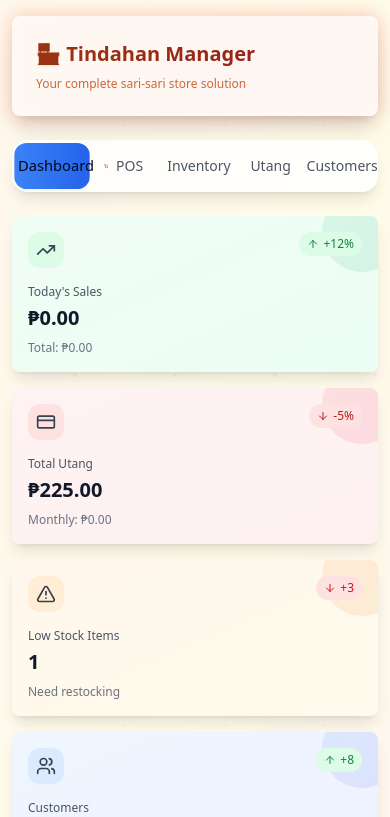
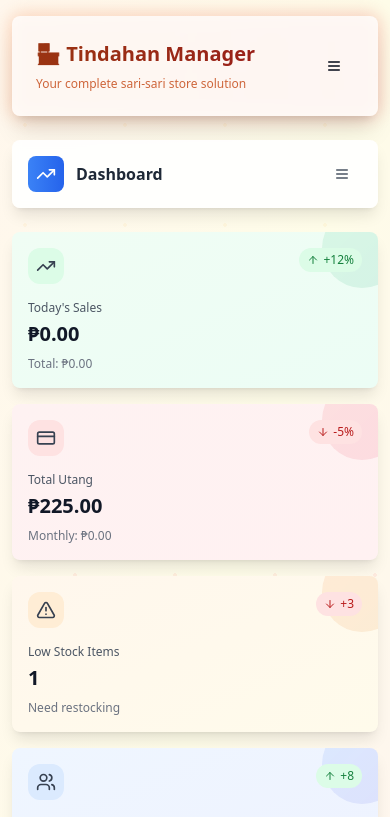
Before and after one commit to jsephandrade/tindahan-utang-tracker, a React (Vite) app: page / in a window 390 px wide. Shown: the top 817 px of the page. Built offline with nearby package versions, Linux system fonts and the light colour scheme.

Commit message:
Reverted to commit dada83f097ef6a1bf13464d7f34219eb440d87c9

```diff
--- a/src/pages/Index.tsx
+++ b/src/pages/Index.tsx
@@ -8,7 +8,9 @@ import {
   Users,
   CreditCard,
   TrendingUp,
-  AlertTriangle
+  AlertTriangle,
+  Menu,
+  X
 } from "lucide-react";
 import { Button } from "@/components/ui/button";
 import Dashboard from "@/components/Dashboard";
@@ -18,6 +20,7 @@ import UtangManagement from "@/components/UtangManagement";
 import CustomerManagement from "@/components/CustomerManagement";
 
 const Index = () => {
+  const [isMobileMenuOpen, setIsMobileMenuOpen] = useState(false);
   const [activeTab, setActiveTab] = useState("dashboard");
 
   const tabs = [
@@ -53,6 +56,16 @@ const Index = () => {
                     Your complete sari-sari store solution
                   </p>
                 </div>
+
+                {/* Mobile Menu Toggle */}
+                <Button
+                  variant="ghost"
+                  size="sm"
+                  className="sm:hidden"
+                  onClick={() => setIsMobileMenuOpen(!isMobileMenuOpen)}
+                >
+                  {isMobileMenuOpen ? <X className="h-5 w-5" /> : <Menu className="h-5 w-5" />}
+                </Button>
               </div>
             </CardContent>
           </Card>
@@ -60,9 +73,10 @@ const Index = () => {
 
         {/* Main Content */}
         <Tabs value={activeTab} onValueChange={setActiveTab} className="w-full">
-          {/* Navigation */}
+          {/* Enhanced Mobile-First Navigation */}
           <div className="relative mb-6">
-            <TabsList className="grid w-full grid-cols-5 bg-white/80 backdrop-blur-sm shadow-lg border-0 h-auto p-1 rounded-2xl">
+            {/* Desktop Navigation */}
+            <TabsList className="hidden sm:grid w-full grid-cols-5 bg-white/80 backdrop-blur-sm shadow-lg border-0 h-auto p-1 rounded-2xl">
               {tabs.map((tab) => {
                 const isActive = activeTab === tab.value;
                 return (
@@ -83,6 +97,94 @@ const Index = () => {
                 );
               })}
             </TabsList>
+
+            {/* Mobile Navigation */}
+            <div className="sm:hidden">
+              {/* Active Tab Display */}
+              <Card className="bg-white/90 backdrop-blur-sm shadow-lg border-0 mb-3">
+                <CardContent className="p-4">
+                  <div className="flex items-center justify-between">
+                    <div className="flex items-center gap-3">
+                      {(() => {
+                        const currentTab = tabs.find(t => t.value === activeTab);
+                        return currentTab ? (
+                          <>
+                            <div className={`p-2 rounded-lg bg-gradient-to-r ${currentTab.color}`}>
+                              <currentTab.icon className="h-5 w-5 text-white" />
+                            </div>
+                            <span className="font-semibold text-gray-800">{currentTab.label}</span>
+                          </>
+                        ) : null;
+                      })()}
+                    </div>
+                    <Button
+                      variant="ghost"
+                      size="sm"
+                      onClick={() => setIsMobileMenuOpen(!isMobileMenuOpen)}
+                      className="text-gray-600"
+                    >
+                      <Menu className="h-5 w-5" />
+                    </Button>
+                  </div>
+                </CardContent>
+              </Card>
+
+              {/* Mobile Menu Overlay */}
+              {isMobileMenuOpen && (
+                <div className="fixed inset-0 bg-black/50 backdrop-blur-sm z-50 animate-fade-in">
+                  <div className="absolute inset-x-0 top-0 bg-white rounded-b-3xl shadow-2xl animate-slide-in-right">
+                    <div className="p-6">
+                      <div className="flex items-center justify-between mb-6">
+                        <h3 className="text-lg font-semibold text-gray-800">Navigation</h3>
+                        <Button
+                          variant="ghost"
+                          size="sm"
+                          onClick={() => setIsMobileMenuOpen(false)}
+                        >
+                          <X className="h-5 w-5" />
+                        </Button>
+                      </div>
+
+                      <div className="grid gap-3">
+                        {tabs.map((tab) => {
+                          const isActive = activeTab === tab.value;
+                          return (
+                            <button
+                              key={tab.value}
+                              onClick={() => {
+                                setActiveTab(tab.value);
+                                setIsMobileMenuOpen(false);
+                              }}
+                              className={`
+                                w-full flex items-center gap-4 p-4 rounded-2xl transition-all duration-300 text-left
+                                ${isActive
+                                  ? `bg-gradient-to-r ${tab.color} text-white shadow-lg transform scale-105`
+                                  : 'bg-gray-50 hover:bg-orange-50 text-gray-700 hover:text-orange-800'
+                                }
+                              `}
+                            >
+                              <div className={`p-2 rounded-lg ${isActive ? 'bg-white/20' : 'bg-white'}`}>
+                                <tab.icon className={`h-5 w-5 ${isActive ? 'text-white' : 'text-gray-600'}`} />
+                              </div>
+                              <div>
+                                <div className="font-medium">{tab.label}</div>
+                                <div className={`text-xs ${isActive ? 'text-white/80' : 'text-gray-500'}`}>
+                                  {tab.value === 'dashboard' && 'Overview & Analytics'}
+                                  {tab.value === 'pos' && 'Point of Sale System'}
+                                  {tab.value === 'inventory' && 'Stock Management'}
+                                  {tab.value === 'utang' && 'Credit Tracking'}
+                                  {tab.value === 'customers' && 'Customer Database'}
+                                </div>
+                              </div>
+                            </button>
+                          );
+                        })}
+                      </div>
+                    </div>
+                  </div>
+                </div>
+              )}
+            </div>
           </div>
 
           {/* Enhanced Tab Content with Animations */}
```
